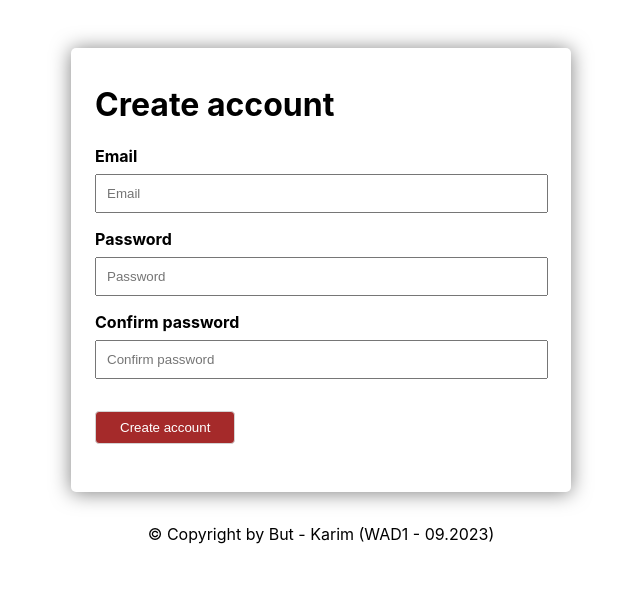
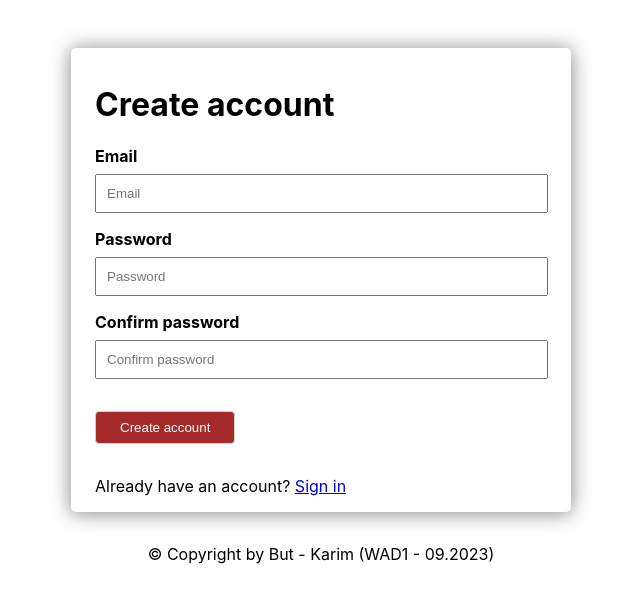
Before and after one commit to butbuiapp/wad1-final-project, a React (Create React App) app in the folder frontend/: page /signup in a window 1280 px wide. Shown: the top 602 px of the page, without its empty margins (319-959 px from the left). Built offline with nearby package versions, Linux system fonts and the light colour scheme.

Commit message:
added an alternative for login inside the register page

```diff
--- a/frontend/src/pages/UserSignUp.js
+++ b/frontend/src/pages/UserSignUp.js
@@ -111,6 +111,11 @@ function UserSignUp() {
             <button className='btn ml'>Create account</button>
           </div>
         </form>
+
+        <div className='ml'>
+          <span>Already have an account?</span>&nbsp;
+          <a href="/login">Sign in</a>
+        </div>
       </div>
       <Footer/>
     </div>
```
